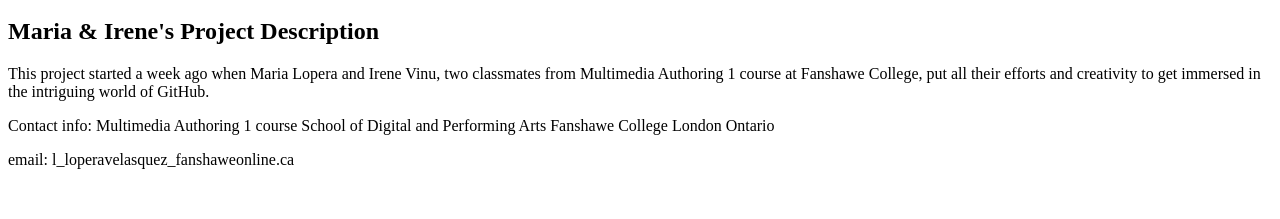
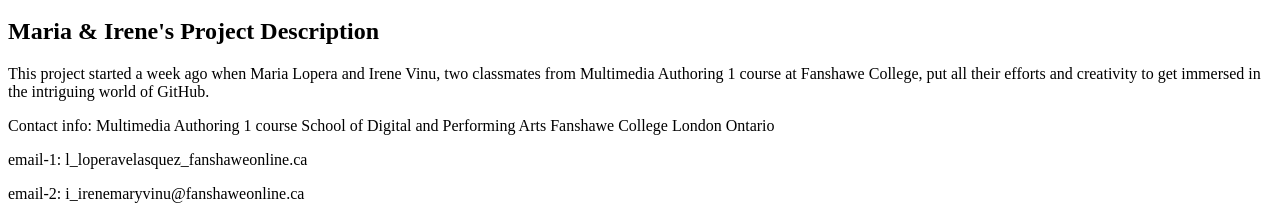
Before and after one commit to lulopera/Maria-Irene-Project, a plain HTML site: page index.html in a window 1280 px wide. Shown: the part 756-975 px from the top of the page. Before the commit the page ends 941 px from the top, so only its background shows below. Drawn offline with Linux system fonts and the light colour scheme.

Commit message:
Updating Home-Page with Irene's email

```diff
--- a/index.html
+++ b/index.html
@@ -44,6 +44,9 @@
                          Fanshawe College
                          London Ontario</p>
 
-                         <p>email: l_loperavelasquez_fanshaweonline.ca</p>
+                         <p>email-1: l_loperavelasquez_fanshaweonline.ca</p>
+                         <p>email-2: i_irenemaryvinu@fanshaweonline.ca</p>
+
+
 
                      </footer>
```
Also changed, not shown: 1 other file.
